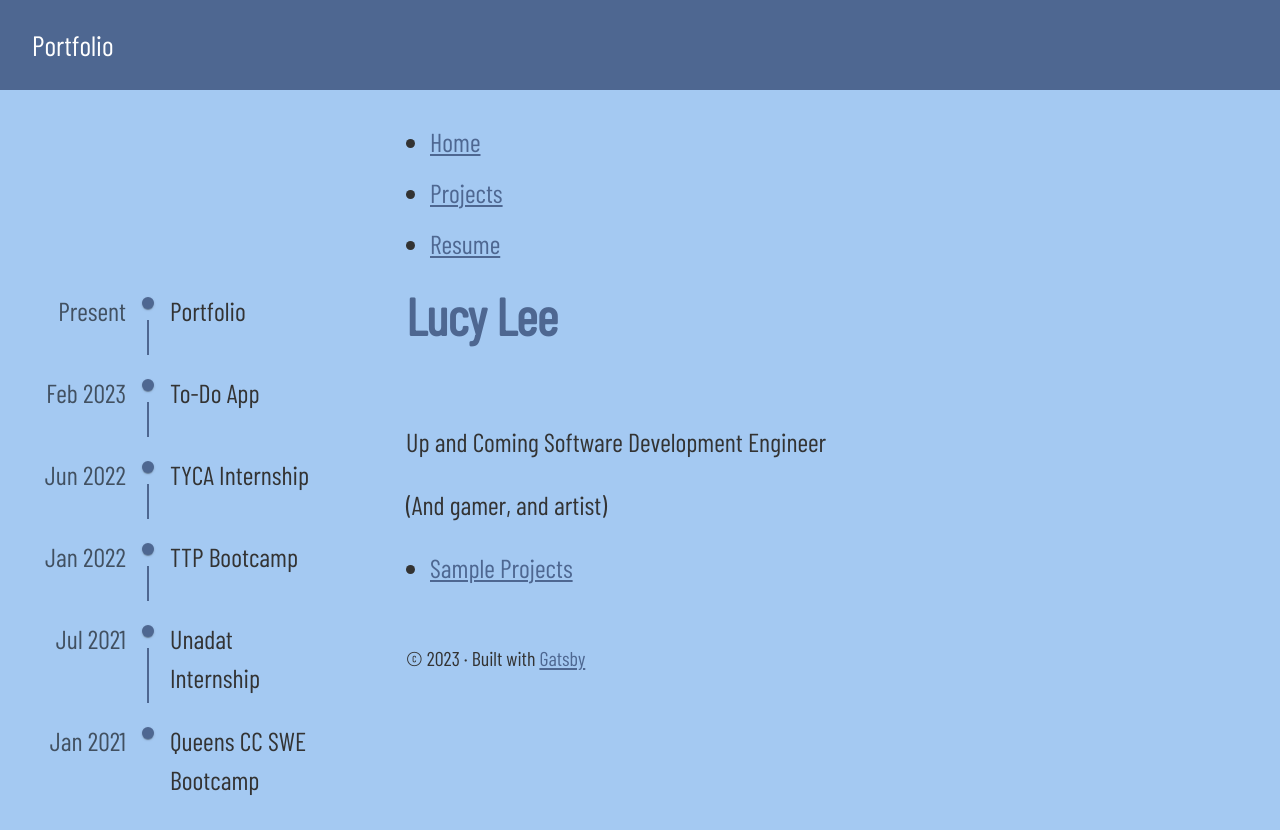
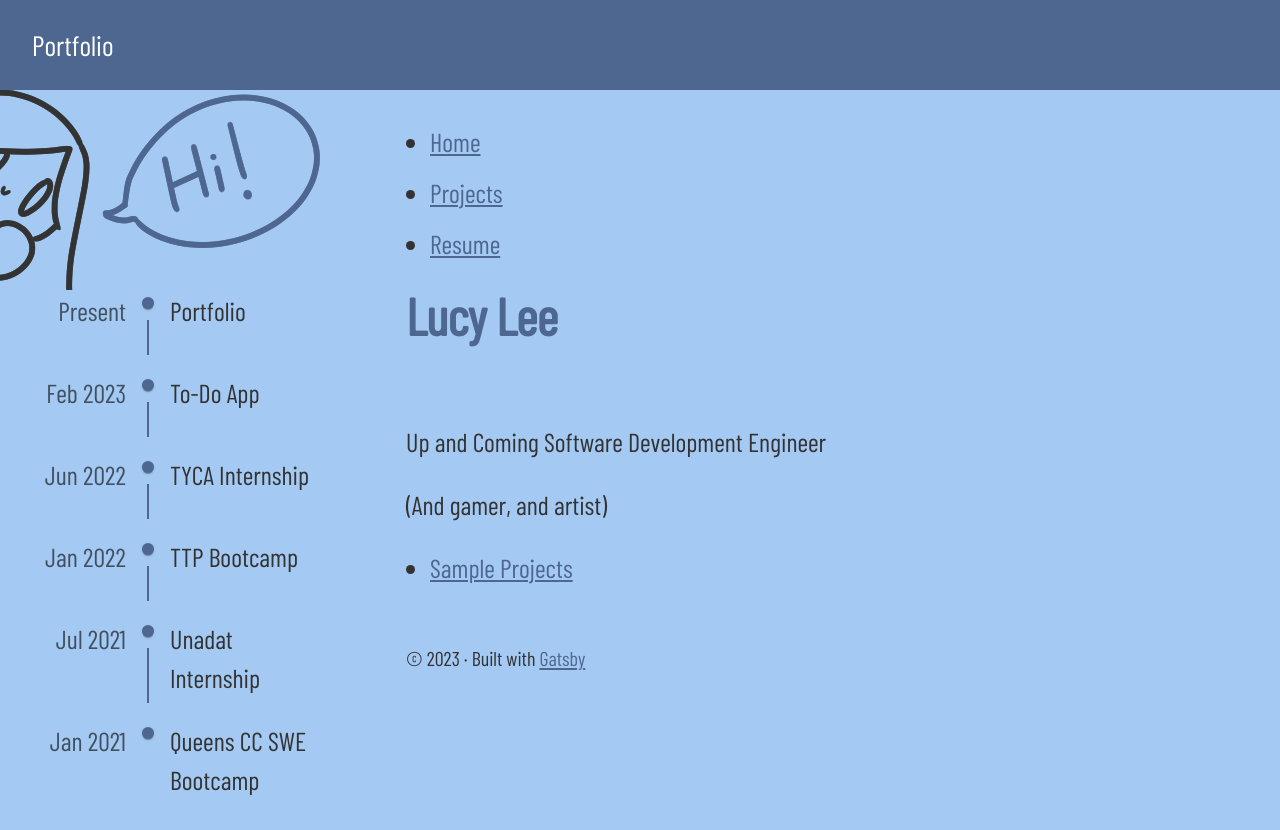
Before and after one commit to lucylee-412/portfolio, a Gatsby site: page / in a window 1280 px wide. Built offline with nearby package versions, Linux system fonts and the light colour scheme; Gatsby itself is replaced by a stand-in of ours.

Commit message:
Add drawing to fill up top-left corner space

```diff
--- a/src/components/layout.js
+++ b/src/components/layout.js
@@ -11,6 +11,7 @@ import { useStaticQuery, graphql, Link } from "gatsby";
 
 import Header from "./header";
 import ProjectTimeline from "./timeline";
+import logo from "../images/logo.png";
 import "./layout.css";
 import {
   container,
@@ -34,6 +35,13 @@ const Layout = ({ pageTitle, children }) => {
   return (
     <>
       <Header siteTitle={data.site.siteMetadata?.title || `Title`} />
+      <img
+        style={{
+          position: `fixed`
+        }}
+        src={logo}
+        alt="Cartoon representation of Lucy greeting with a speech bubble that says hi"
+      />
       <ProjectTimeline />
       <div
         className={container}
```
Also changed, not shown: src/images/logo.png (added).
